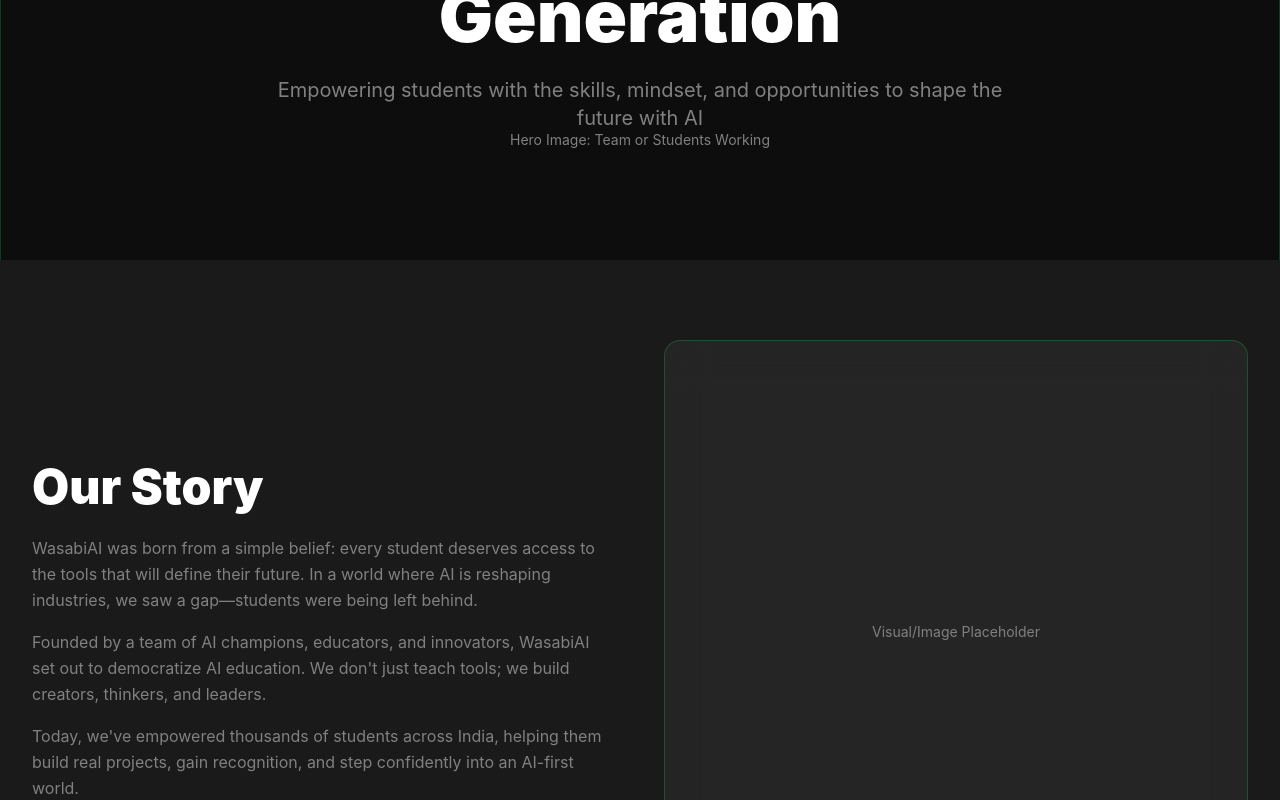
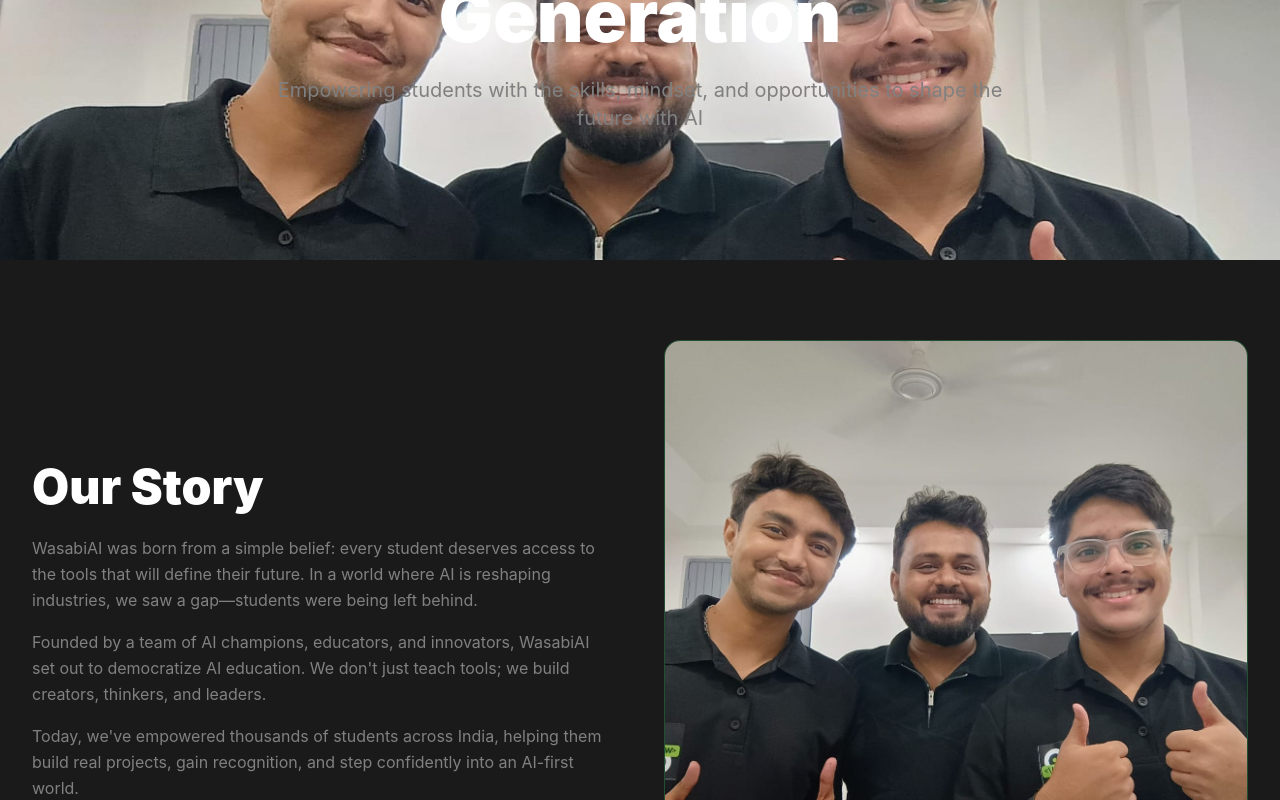
Before and after one commit to goodcoderind/wasabiai, a Next.js app: page /about in a window 1280 px wide. Shown: the part 220-1020 px from the top of the page. Built offline with nearby package versions, Linux system fonts and the light colour scheme.

Commit message:
feat: add team image and update descriptions for inclusivity in layout and components

```diff
--- a/app/layout.tsx
+++ b/app/layout.tsx
@@ -7,7 +7,7 @@
 
 export const metadata: Metadata = {
   title: 'WasabiAI Winter Camp - Build Your AI Future',
-  description: 'India\'s most exciting AI learning experience for students in Grades 6 to 12. Start building real AI projects in just 4 days.',
+  description: 'India\'s most exciting AI learning experience for students and young professional. Start building real AI projects in just 4 days.',
   keywords: 'AI camp, AI education, student AI, winter camp, AI learning, Gen-Z AI',
   icons: {
     icon: '/Wasabi_Logo (1).ico',
--- a/components/Footer.tsx
+++ b/components/Footer.tsx
@@ -1,13 +1,11 @@
 import Link from 'next/link'
 import Image from 'next/image'
-import { Instagram, Linkedin, Twitter, Youtube } from 'lucide-react'
+import { Instagram, Linkedin } from 'lucide-react'
 
 export default function Footer() {
   const socialLinks = [
-    { icon: Instagram, href: '#', label: 'Instagram' },
-    { icon: Linkedin, href: '#', label: 'LinkedIn' },
-    { icon: Twitter, href: '#', label: 'Twitter' },
-    { icon: Youtube, href: '#', label: 'YouTube' },
+    { icon: Instagram, href: 'https://www.instagram.com/thewasabi.ai/', label: 'Instagram' },
+    { icon: Linkedin, href: 'https://www.linkedin.com/in/abhradubey/', label: 'LinkedIn' },
   ]
 
   return (
--- a/components/Navigation.tsx
+++ b/components/Navigation.tsx
@@ -60,7 +60,9 @@
             </Link>
           ))}
           <Link
-            href="/contact"
+            href="https://forms.gle/13uqvzphfnQWAa6h6"
+            target="_blank"
+            rel="noopener noreferrer"
             className="btn-primary text-sm px-6 py-2"
           >
             Enroll Now
@@ -98,7 +100,9 @@
                 </Link>
               ))}
               <Link
-                href="/contact"
+                href="https://forms.gle/13uqvzphfnQWAa6h6"
+                target="_blank"
+                rel="noopener noreferrer"
                 onClick={() => setMobileMenuOpen(false)}
                 className="btn-primary text-sm px-6 py-2 w-fit"
               >
--- a/components/about/AboutHero.tsx
+++ b/components/about/AboutHero.tsx
@@ -2,6 +2,7 @@
 
 import { motion } from 'framer-motion'
 import { useInView } from 'react-intersection-observer'
+import Image from 'next/image'
 
 export default function AboutHero() {
   const [ref, inView] = useInView({
@@ -12,8 +13,15 @@
   return (
     <section ref={ref} className="min-h-[60vh] flex items-center justify-center bg-black relative overflow-hidden">
       <div className="absolute inset-0">
-        <div className="aspect-video w-full bg-charcoal glass flex items-center justify-center">
-          <span className="text-slate text-sm">Hero Image: Team or Students Working</span>
+        <div className="aspect-video w-full relative">
+          <Image
+            src="/people/OurTeam.jpeg"
+            alt="Team or Students Working"
+            fill
+            className="object-cover"
+            priority
+            unoptimized
+          />
         </div>
       </div>
 
--- a/components/about/OurStory.tsx
+++ b/components/about/OurStory.tsx
@@ -2,6 +2,7 @@
 
 import { motion } from 'framer-motion'
 import { useInView } from 'react-intersection-observer'
+import Image from 'next/image'
 
 export default function OurStory() {
   const [ref, inView] = useInView({
@@ -39,9 +40,16 @@
             initial={{ opacity: 0, x: 50 }}
             animate={inView ? { opacity: 1, x: 0 } : {}}
             transition={{ duration: 0.8, delay: 0.2 }}
-            className="aspect-square bg-black rounded-2xl glass flex items-center justify-center"
+            className="aspect-square bg-black rounded-2xl glass overflow-hidden"
           >
-            <span className="text-slate text-sm">Visual/Image Placeholder</span>
+            <Image
+              src="/people/OurTeam.jpeg"
+              alt="Our Story"
+              width={600}
+              height={600}
+              className="w-full h-full object-cover"
+              unoptimized
+            />
           </motion.div>
         </div>
       </div>
--- a/components/home/Hero.tsx
+++ b/components/home/Hero.tsx
@@ -71,7 +71,7 @@
           transition={{ duration: 0.8, delay: 0.4 }}
           className="text-slate text-sm md:text-base lg:text-lg mb-4 md:mb-6 max-w-3xl mx-auto font-semibold px-4"
         >
-          <span className="inline-block">India&apos;s most exciting AI learning experience for students in Grades 6 to 12</span>
+          <span className="inline-block">India&apos;s most exciting AI learning experience for students and young professional</span>
         </motion.p>
 
         {/* Info Cards */}
@@ -141,7 +141,7 @@
             rel="noopener noreferrer"
             className="btn-primary text-sm md:text-base px-6 md:px-8 py-2.5 md:py-3 inline-flex items-center gap-2"
           >
-            Join the Movement (Enroll Now) →
+            Book Your Seat →
           </a>
         </motion.div>
       </div>
```
Also changed, not shown: People/OurTeam.jpeg (added), public/people/OurTeam.jpeg (added).
